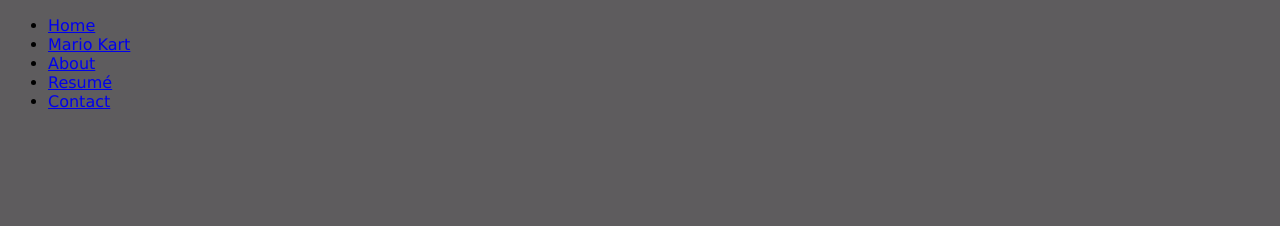
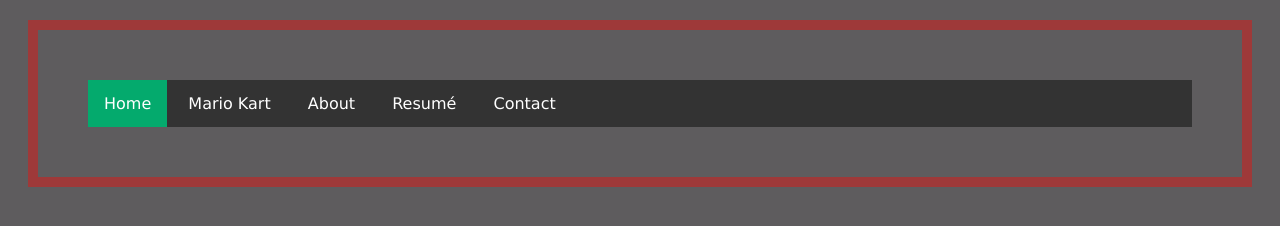
Before and after one commit to dani-klaver/dani-klaver.github.io, a plain HTML site: page Resumé.html in a window 1280 px wide. Drawn offline with Linux system fonts and the light colour scheme.

Commit message:
Menu overal toegepast

```diff
--- a/Resumé.html
+++ b/Resumé.html
@@ -8,14 +8,22 @@
 	<link rel="stylesheet" type="text/css" href=""stylesheet.css" />
 </head>
 <body>
-	<div class="horizontal_menu">
-		<ul>
-			<li><a href="index.html">Home</a></li>
-			<li><a href="Mariokart.html">Mario Kart</a></li>
-			<li><a href="About.html">About</a></li>
-            <li class="active"><a href="Resumé.html">Resumé</a></li>
+	<div class="border">
+		<ul class="horizontal_menu">
+			<li class="active"><a href="index.html">Home</a></li>
+			<li class="dropdown"><a href="">
+					Mario Kart
+					<i class="fa fa-caret-down"></i></a>
+				<div class="dropdown-content">
+					<a href="GeschiedenisMarioKart.html">Geschiedenis</a>
+					<a href="Karakters.html">Link 2</a>
+					<a href="Circuits.html">Link 3</a>
+				</div>
+			</li>
+			<li><a href="about.html">About</a></li>
+			<li><a href="Resumé.html">Resumé</a></li>
 			<li><a href="contact.html">Contact</a></li>
-		  </ul>
+		</ul>
 	</div>
 
 </body>
```
Also changed, not shown: Circuits.html (+14 -6 lines), Karakters.html (+14 -6 lines), contact.html (+15 -6 lines).
